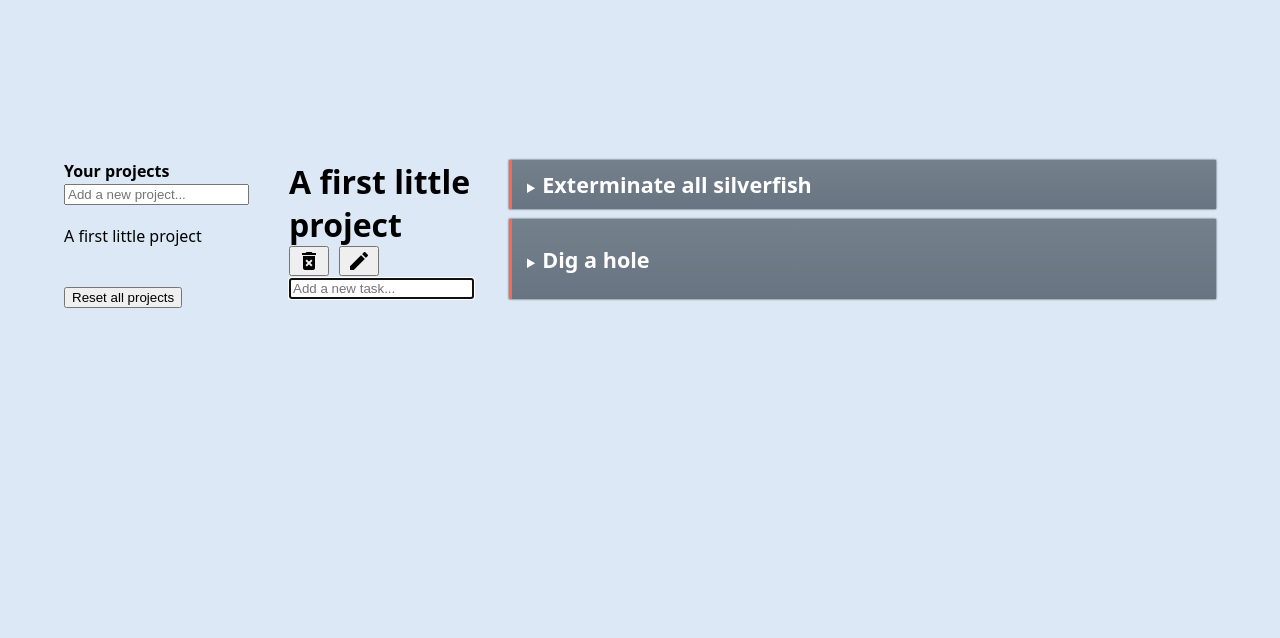
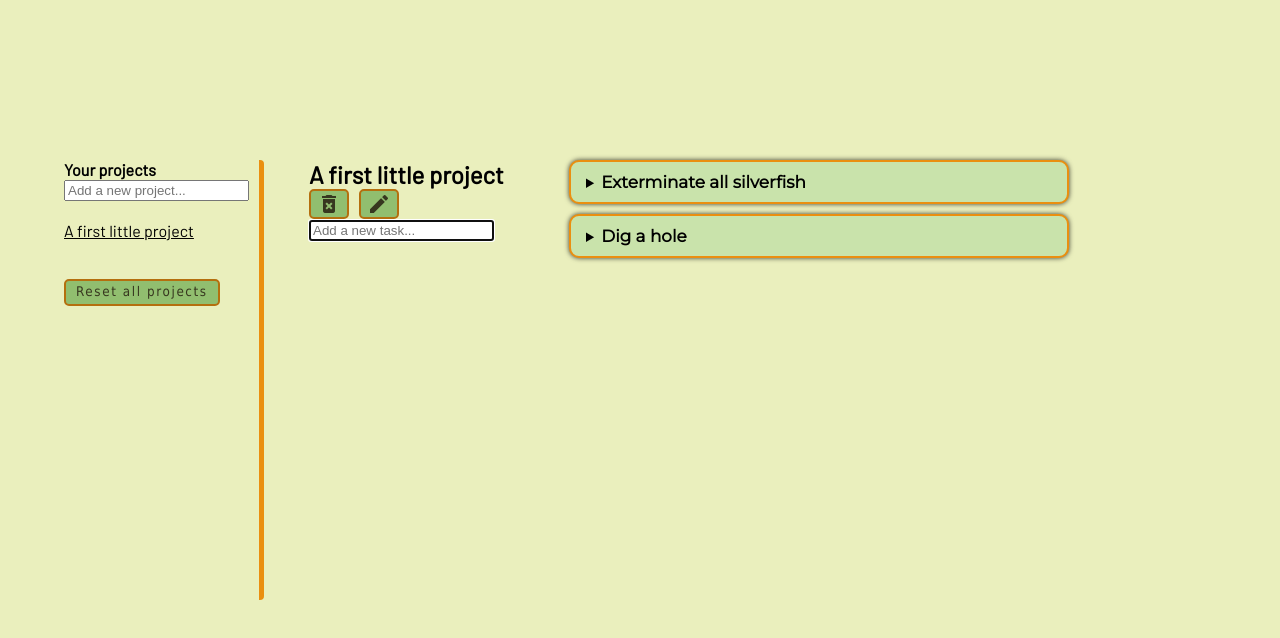
Before and after one commit to arwin4/odin-todo-list, a website built with webpack: page src/index.html in a window 1280 px wide. Both pictures are taken after a click on the item "A first little project". Built offline with nearby package versions, Linux system fonts and the light colour scheme.

Commit message:
Add/change fonts, colors, grid sizes

```diff
--- a/src/index.html
+++ b/src/index.html
@@ -3,6 +3,12 @@
   <head>
     <meta charset="utf-8" />
     <title>Todo list</title>
+    <link rel="preconnect" href="https://fonts.googleapis.com" />
+    <link rel="preconnect" href="https://fonts.gstatic.com" crossorigin />
+    <link
+      href="https://fonts.googleapis.com/css2?family=Barlow&family=Montserrat:wght@300;400&display=swap"
+      rel="stylesheet"
+    />
   </head>
   <body>
     <div class="sidebar">
@@ -20,7 +26,7 @@
     </div>
     <div class="main-content">
       <div class="project-container">
-        <div style="position: relative; top: 66px">
+        <div style="position: relative; top: 60px; text-align: end">
           ← Select a project from the list to show its tasks
         </div>
       </div>
@@ -31,7 +37,7 @@
   <!-- Templates -->
   <template class="project-template">
     <div class="project-card">
-      <h1 class="project-name">Project title</h1>
+      <h2 class="project-name">Project title</h2>
       <div class="project-controls">
         <button class="delete-project">
           <span class="material-icons">delete_forever</span>
@@ -54,7 +60,7 @@
     <div class="task card">
       <details>
         <summary>
-          <h2 class="task-name">Task Name</h2>
+          <h3 class="task-name">Task Name</h3>
         </summary>
         <div class="task-content">
           <div class="task-controls">
--- a/src/style.css
+++ b/src/style.css
@@ -1,3 +1,12 @@
+:root {
+  --cream: hsla(66, 61%, 84%, 1);
+  --tea-green: hsla(88, 50%, 78%, 1);
+  --pistachio: hsla(94, 38%, 59%, 1);
+  --carrot-orange: hsla(35, 87%, 49%, 1);
+  --carrot-orange-dark: rgb(180, 111, 14);
+  --drab-dark-brown: hsla(60, 28%, 17%, 1);
+}
+
 ::selection {
   color: black;
   background: #ff6550;
@@ -22,11 +31,9 @@ body {
 
   overflow-wrap: anywhere;
 
-  background-color: #dce8f5;
+  background-color: var(--cream);
 
-  font-family: 'Noto Sans', system-ui, -apple-system, BlinkMacSystemFont,
-    'Segoe UI', Roboto, Oxygen, Ubuntu, Cantarell, 'Open Sans', 'Helvetica Neue',
-    sans-serif;
+  font-family: Barlow, 'Segoe UI', Tahoma, Geneva, Verdana, sans-serif;
 }
 
 a {
@@ -62,6 +69,7 @@ li:active {
 
 .project-list {
   grid-area: project-list;
+  text-decoration: underline;
 }
 
 .sidebar {
@@ -70,17 +78,40 @@ li:active {
     'project-list-title'
     'new-project-form'
     'project-list';
+  border-right: var(--carrot-orange) solid 5px;
+  border-top-right-radius: 4px;
+  border-bottom-right-radius: 4px;
+  height: 55vh;
+  align-content: start;
 }
 
 .reset-projects {
   margin-top: 20%;
   width: fit-content;
+
+  font-weight: 500;
+  font-style: normal;
+  letter-spacing: 0.1rem;
+  line-height: 1.7;
+  padding: 0px 10px;
 }
 
 button {
   display: flex;
   align-items: center;
   cursor: pointer;
+
+  font-family: Tahoma, Geneva, Verdana, sans-serif;
+
+  color: var(--drab-dark-brown);
+  background-color: var(--pistachio);
+
+  border: var(--carrot-orange-dark) solid 2px;
+  border-radius: 5px;
+}
+
+.main-content button {
+  font-size: 0.8rem;
 }
 
 *[hidden] {
@@ -93,11 +124,9 @@ button {
   display: grid;
   grid-template-areas: 'project-card task-container';
   grid-template-columns: 200px 1fr;
-  column-gap: 20px;
-}
 
-.main-content > button {
-  border-width: 3px;
+  margin-left: 20px;
+  column-gap: 60px;
 }
 
 .project-card {
@@ -114,8 +143,7 @@ button {
 .task-container {
   grid-area: task-container;
   display: grid;
-  grid-template-rows: max-content;
-  grid-template-columns: auto;
+  grid-template-columns: min(100%, 500px);
 
   row-gap: 10px;
 }
@@ -123,13 +151,11 @@ button {
 .task-container .card {
   display: grid;
   align-items: center;
-
   font-size: 0.9rem;
-  color: #ffffff;
-
-  background: linear-gradient(rgb(117, 128, 141) 0%, rgb(104, 116, 129) 100%);
-  box-shadow: 0px 0px 2px 0px rgba(0, 0, 0, 0.75);
-  border-left: 3px solid #ff6550;
+  background: var(--tea-green);
+  box-shadow: 0px 0px 5px 0px rgba(0, 0, 0, 0.75);
+  border: var(--carrot-orange) solid 2px;
+  border-radius: 10px;
 }
 
 .priority {
@@ -149,6 +175,7 @@ summary > * {
 
 .task.card {
   --card-padding: 10px 15px;
+  font-family: Montserrat, 'Segoe UI', Tahoma, Geneva, Verdana, sans-serif;
 }
 
 summary {
```
